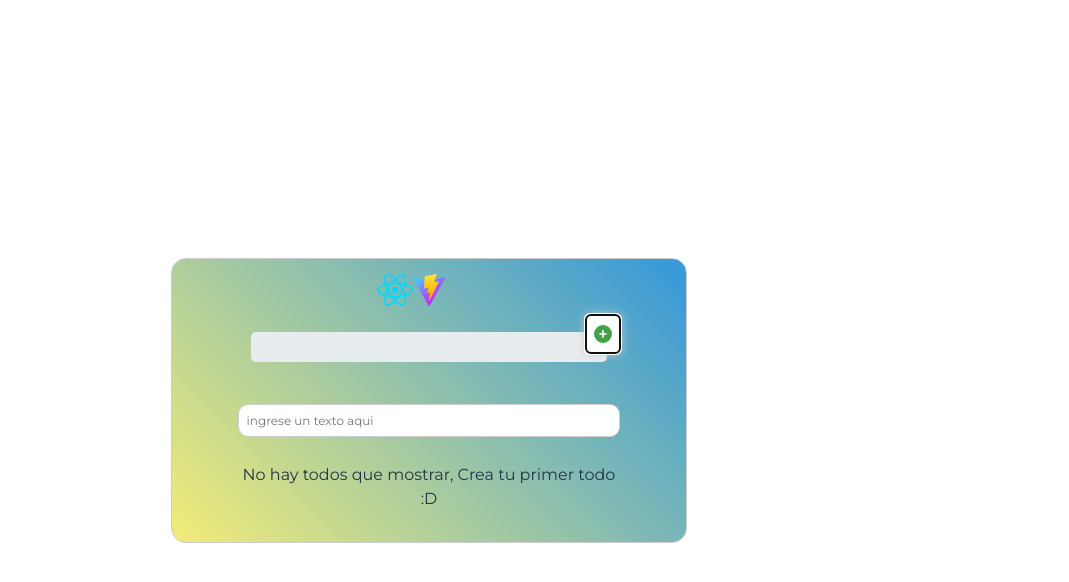
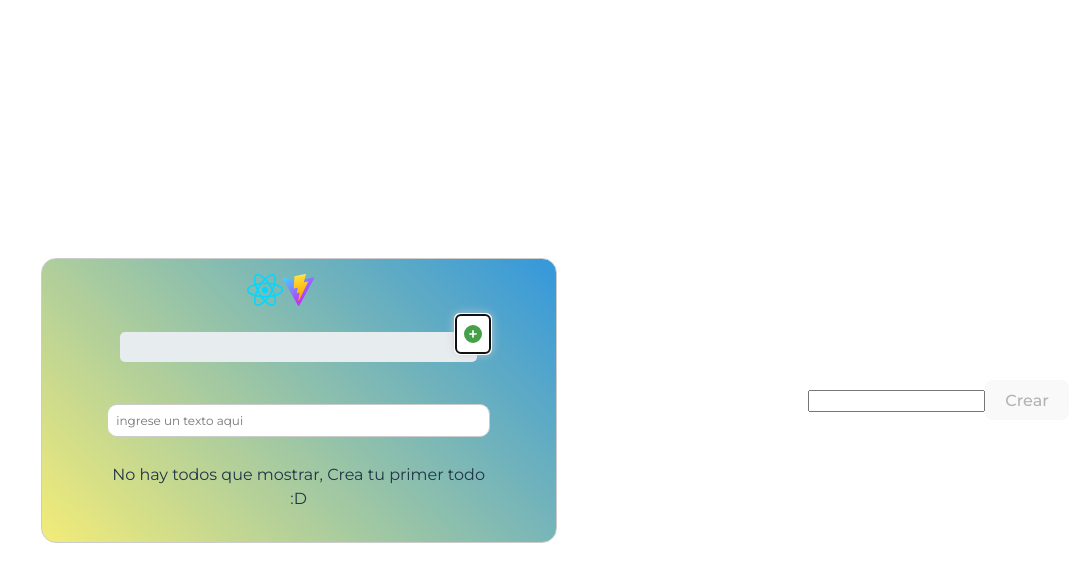
Before and after one commit to jrsimog/reactjs-course, a React (Vite) app: page / in a window 1280 px wide. Both pictures are taken after a click on the button "add todo". Shown: the top 582 px of the page, without its empty margins (211-1280 px from the left). Built offline with nearby package versions, Linux system fonts and the light colour scheme.

Commit message:
Agregar todo

```diff
--- a/index.html
+++ b/index.html
@@ -11,6 +11,7 @@
   </head>
   <body>
     <div id="root"></div>
+    <div class="modal-app"></div>
     <script type="module" src="/src/main.jsx"></script>
   </body>
 </html>
--- a/src/App/AppUI.jsx
+++ b/src/App/AppUI.jsx
@@ -11,8 +11,19 @@ import reactLogo from '../assets/react.svg'
 import viteLogo from '/vite.svg'
 import '../App/index.css'
 import { TodoContext } from '../TodoContext'
+import Modal from '../Modal';
+import TodoCreate from '../TodoCreate';
+function AppUI() {
 
-function AppUI() {
+
+const {
+    loading,
+    error,
+    searchedTodo,
+    completeTodos,
+    deleteTodos,
+    openModal,
+  } = React.useContext(TodoContext);
     return (
         <>
             <header>
@@ -22,14 +33,6 @@ function AppUI() {
                 <TodoCounter />
                 <TodoSearch />
             </header>
-            <TodoContext.Consumer>
-                {({
-                    loading,
-                    error,
-                    searchedTodo,
-                    completeTodos,
-                    deleteTodos,
-                }) => (
             <TodoList>
                 {loading && <TodosLoading />}
                 {error && <TodosError />}
@@ -44,8 +47,7 @@ function AppUI() {
                     />
                 ))}
             </TodoList>
-                )}
-            </TodoContext.Consumer>
+            { openModal && <Modal><TodoCreate/></Modal> }
         </>
     );
 }
--- a/src/CreateTodoButton/index.jsx
+++ b/src/CreateTodoButton/index.jsx
@@ -1,9 +1,15 @@
 import React from "react";
 import "./CreateTodoButton.css";
 import { FaCirclePlus } from "react-icons/fa6";
+import {TodoContext} from "../TodoContext";
 function CreateTodoButton() {
+
+    let {
+      setOpenModal
+    } = React.useContext(TodoContext);
+
 		return (
-		<button onClick={(event) => console.log(event.target)} className="btn-add" title="add todo" alt="add todo"><FaCirclePlus className="btn-add__svg--add"/></button>
+		<button onClick={() => setOpenModal(true)} className="btn-add" title="add todo" alt="add todo"><FaCirclePlus className="btn-add__svg--add"/></button>
 		);
 }
 
--- /dev/null
+++ b/src/Modal/index.jsx
@@ -0,0 +1,14 @@
+import React from "react";
+import ReactDom from "react-dom";
+
+function Modal({children}) {
+  let modalNode = document.querySelector(".modal-app");
+  return ReactDom.createPortal(
+    <div className="modal-app">
+      {children}
+    </div>
+    , modalNode)
+
+}
+
+export default Modal;
--- a/src/TodoContext/index.jsx
+++ b/src/TodoContext/index.jsx
@@ -10,8 +10,9 @@ function TodoProvider({ children }) {
         loading,
         error
     } = useLocalStorage('TODOS_V1');
-
+    const [showError, setShowError] = useState(false);
     const [searchValue, setSearchValue] = useState("");
+    const [openModal, setOpenModal] = useState(false);
     const completedTodos = todos.filter(todo => !!todo.completed).length;
     const totalTodos = todos.length;
 
@@ -32,6 +33,25 @@ function TodoProvider({ children }) {
         saveTodos(newTodos);
     };
 
+  const createTodo = (text) => {
+    const newTodos  = [... todos];
+    let result = true;
+    let todoIndex = newTodos.findIndex(todo => todo.text.trim().toLowerCase() === text.trim().toLowerCase());
+
+    if(todoIndex < 0){
+      result = false;
+    }else{
+      let newTodo = {
+        text:text,
+        completed: false
+      }
+      newTodos.push(newTodo);
+      saveTodos(newTodos);
+    }
+
+    return result;
+  }
+
     return (
         <TodoContext.Provider value={{
             loading,
@@ -42,7 +62,12 @@ function TodoProvider({ children }) {
             setSearchValue,
             searchedTodo,
             completeTodos,
-            deleteTodos
+            deleteTodos,
+            openModal,
+            setOpenModal,
+            createTodo,
+            showError,
+            setShowError
         }}>
             {children}
         </TodoContext.Provider>
--- /dev/null
+++ b/src/TodoCreate/index.jsx
@@ -0,0 +1,56 @@
+import React from "react";
+import { TodoContext } from '../TodoContext'
+
+
+function TodoCreate() {
+
+  let {
+    createTodo,
+    showError,
+    setShowError
+  } = React.useContext(TodoContext);
+
+  const createTodoHandler = () => {
+    let input = document.querySelector('.input-create');
+    let value = input.value;
+      setShowError(false);
+    if(value && createTodo(value) == false){
+
+      setShowError(true)
+    }
+
+  }
+
+  const btnCreateHandler = () =>{
+      let input = document.querySelector('.input-create');
+      let button = document.querySelector('.btn-create');
+      let value = input.value;
+      if(value){
+        button.disabled = false;
+      }else{
+        button.disabled = true;
+      }
+  }
+
+  const submitHandler = (e) => {
+    e.preventDefault();
+    createTodoHandler();
+  }
+
+  return (<>
+    <form onSubmit={submitHandler}>
+      {
+        showError && <span>No se puede crear el todo, ya existe</span>
+      }
+      {
+        showError == false &&
+          <>
+          <input onInput={btnCreateHandler} type="text" className="input-create" />
+          <button className="btn-create" type="submit" disabled>Crear</button>
+          </>
+      }
+    </form>
+  </>);
+}
+
+export default TodoCreate;
```
Lines whose indentation alone changed are shown as unchanged.
